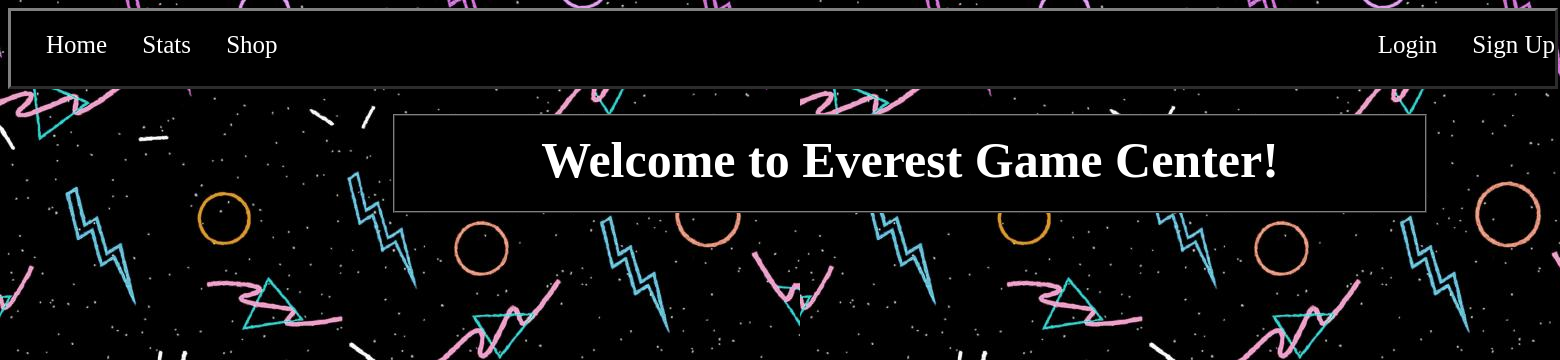
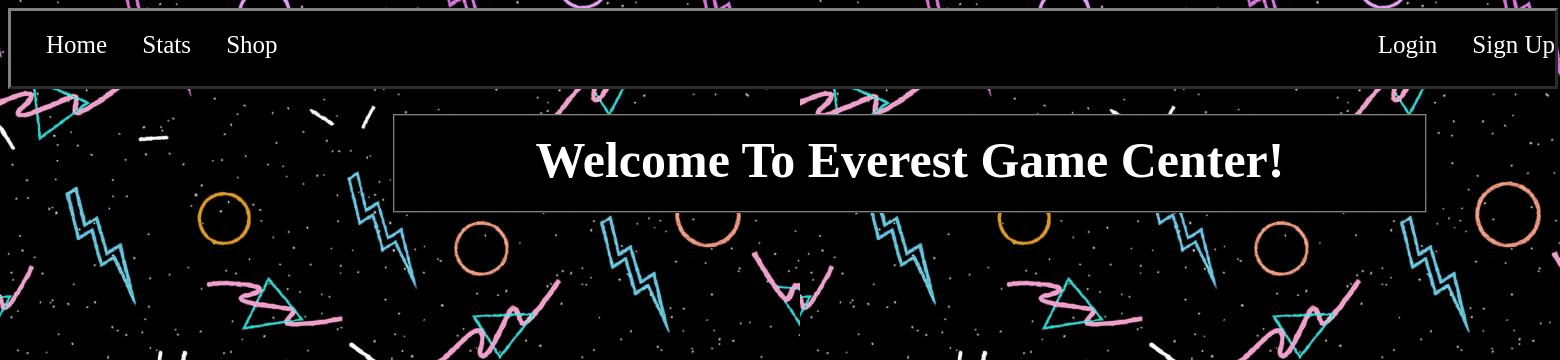
Before and after one commit to LoganColey/EverestGameCenter, a Django app: page / in a window 1560 px wide. Shown: the top 360 px of the page. Run offline with Django 3.2, Linux system fonts and the light colour scheme.

Commit message:
Update main.html

```diff
--- a/app/templates/main.html
+++ b/app/templates/main.html
@@ -14,7 +14,7 @@
       <a class="login" href="{% url 'login' %}">Login</a>
       <a class="link" href="{% url 'signup' %}">Sign Up</a>
     </nav>
-    <h1 class="title">Welcome to Everest Game Center!</h1>
+    <h1 class="title">Welcome To Everest Game Center!</h1>
     <div class="slideshow">
       <img
         class="mySlides"
```
